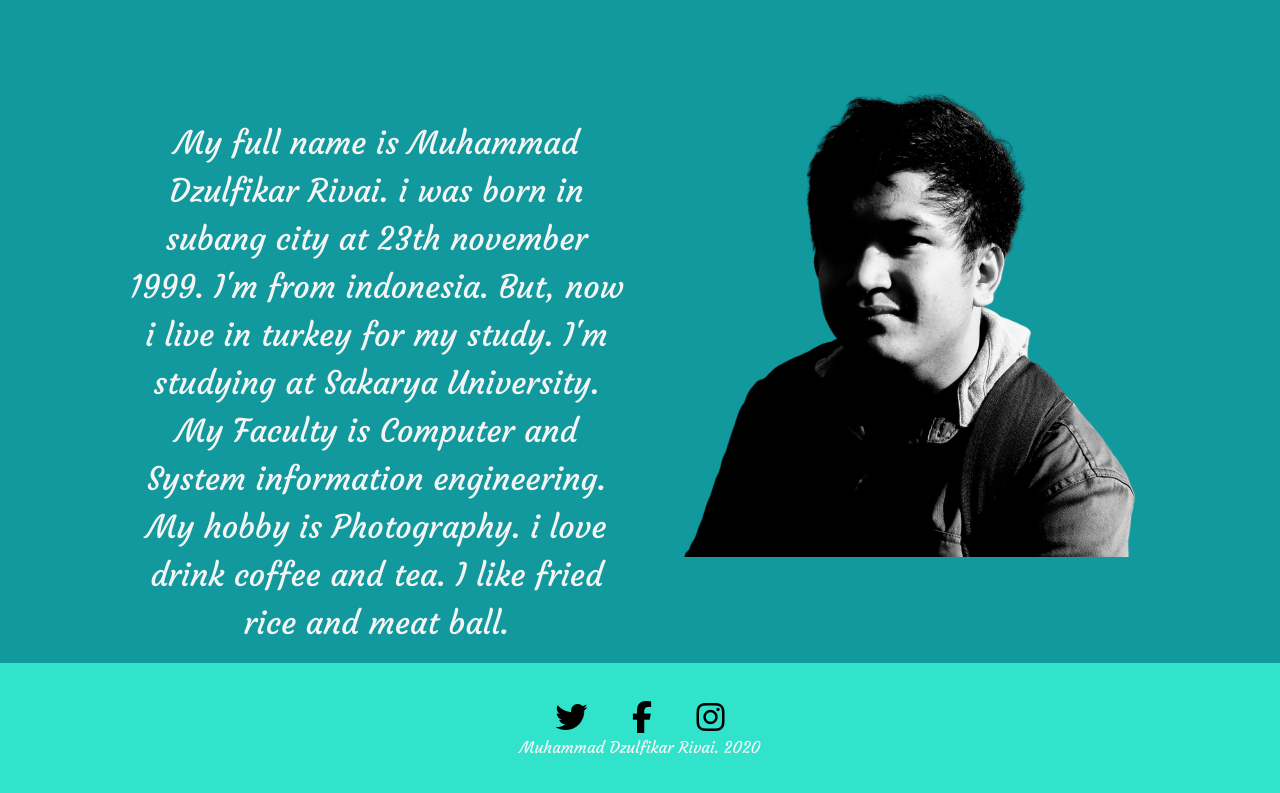
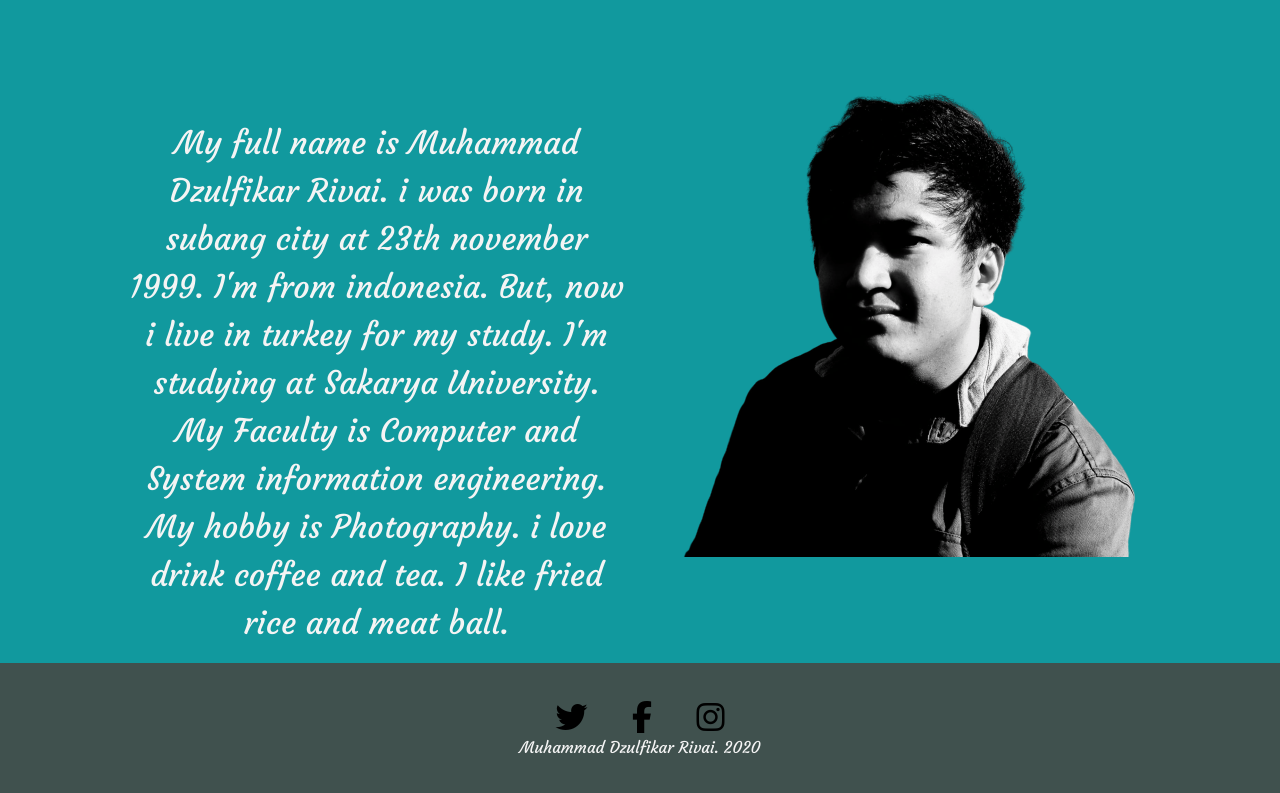
Before and after one commit to slicer999/myprofile, a plain HTML site: page index.html in a window 1280 px wide. Shown: the part 1349-2142 px from the top of the page. Drawn offline with nearby package versions, Linux system fonts and the light colour scheme.

Commit message:
Update styles.css

```diff
--- a/css/styles.css
+++ b/css/styles.css
@@ -77,7 +77,7 @@ p {
 .foot {
   text-align: center;
   padding: 3%;
-  background-color: #30E3CA;
+  background-color: #40514E;
 }
 
 .foot-icon {
```
